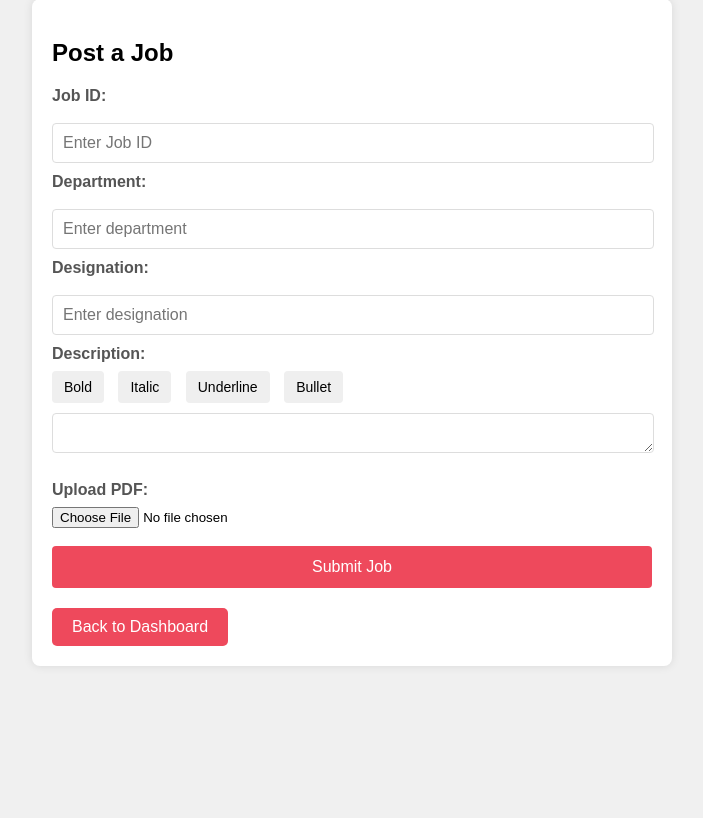
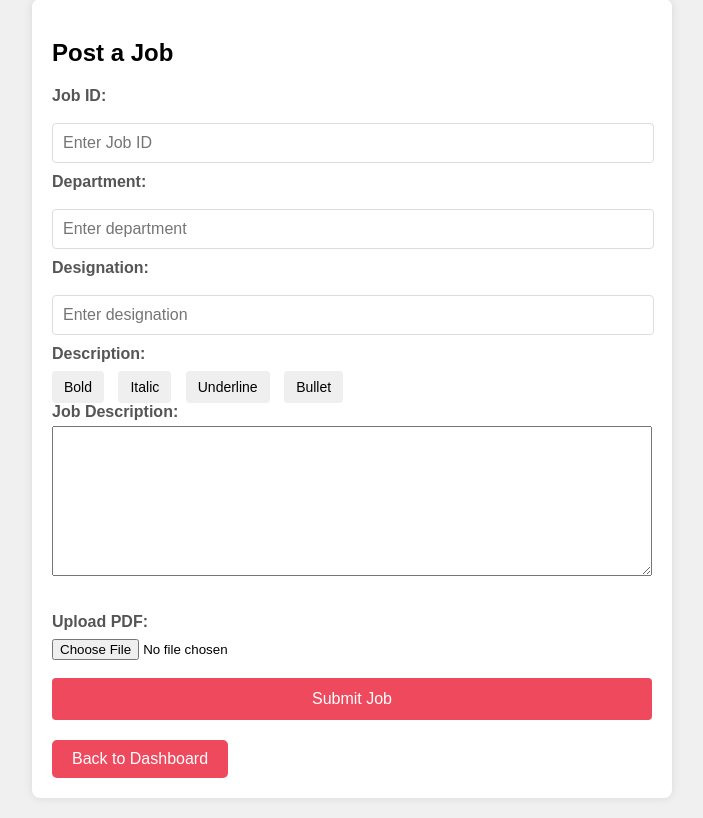
Before and after one commit to woxsenailab/campus-jobs, a Flask app: page /post_job in a window 1280 px wide. Shown: the part 21-839 px from the top of the page, without its empty margins (288-991 px from the left). Before the commit the page ends 687 px from the top, so only its background shows below. Run offline with Flask 3, Linux system fonts and the light colour scheme; the visitor is signed in with stand-in values (Sample User, id 1).

Commit message:
Update Post_job.html

```diff
--- a/templates/Post_job.html
+++ b/templates/Post_job.html
@@ -19,6 +19,21 @@
             background-color: #ffffff;
             border-radius: 8px;
             box-shadow: 0 0 10px rgba(0, 0, 0, 0.1);
+        }
+        .form-group {
+            margin-bottom: 15px;
+        }
+        .form-group label {
+            display: block;
+            margin-bottom: 5px;
+        }
+        .form-group textarea {
+            width: 100%;
+            padding: 8px;
+            box-sizing: border-box;
+        }
+        .form-group textarea {
+            height: 150px;
         }
 
         input[type="text"],
@@ -129,8 +144,10 @@
                 <button type="button" onclick="formatText('underline')">Underline</button>
                 <button type="button" onclick="formatText('insertUnorderedList')">Bullet</button>
             </div>
-            <div class="editable-div" id="description" contenteditable="true" placeholder="Enter job description"
-                required></div>
+            <div class="form-group">
+                <label for="job-description">Job Description:</label>
+                <textarea id="job-description" name="job_description" required></textarea>
+            </div>
             <br>
 
             <label for="pdf">Upload PDF:</label>
```
